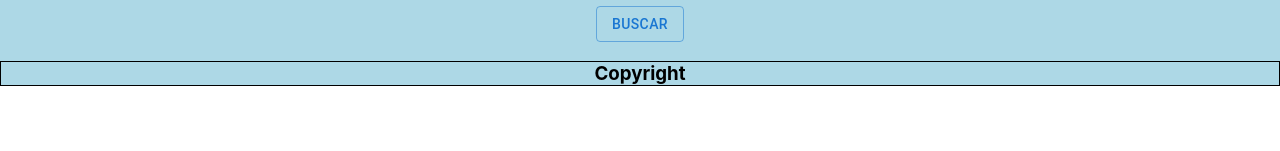
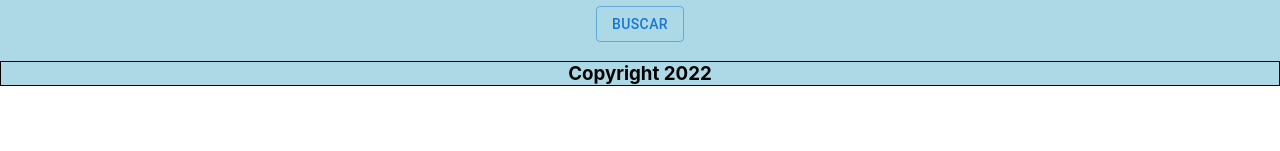
Before and after one commit to belliniedu/infor-react, a React (Create React App) app: page / in a window 1280 px wide. Shown: the part 137-288 px from the top of the page. Built offline with nearby package versions, Linux system fonts and the light colour scheme.

Commit message:
Agregado enlace de redireccion a nueva pestaña

```diff
--- a/src/components/Noticias/Noticia.jsx
+++ b/src/components/Noticias/Noticia.jsx
@@ -5,7 +5,7 @@ import CardMedia from '@mui/material/CardMedia';
 import Typography from '@mui/material/Typography';
 import CardActionArea  from '@mui/material/CardActionArea';
 import { DEFAULT_IMAGE, NA } from '../../libs/constantes';
-import { useNavigate } from 'react-router-dom';
+import Link from '@mui/material/Link';
 
 const Noticia = ({
     noticia
@@ -14,12 +14,12 @@ const Noticia = ({
 
       return (
           <Card sx={{ width: 600, marginBottom: 10 }}>
-          <CardActionArea >
+          <Link href={noticia.url} underline="none" target="_blank"><CardActionArea >
           <CardMedia
             component="img"
             height="140"
             width={250}
-            image={noticia.urlToImage  === 'N/A' ? DEFAULT_IMAGE : noticia.urlToImage}
+            image={noticia.urlToImage  === '' ? DEFAULT_IMAGE : noticia.urlToImage}
             alt={noticia.title}
           />
           <CardContent>
@@ -33,7 +33,7 @@ const Noticia = ({
               {noticia.publishedAt}
             </Typography>
           </CardContent>
-        </CardActionArea>
+        </CardActionArea></Link>
       </Card>
       )
   }
--- a/src/paginas/PaginaBuscador.jsx
+++ b/src/paginas/PaginaBuscador.jsx
@@ -58,7 +58,7 @@ const PaginaBuscador = () => {
             </Container>
 
             <footer >
-              <h3 className='pagina-buscador' >Copyright</h3>
+              <h3 className='pagina-buscador' >Copyright 2022</h3>
             </footer>
             </main>
     )
```
